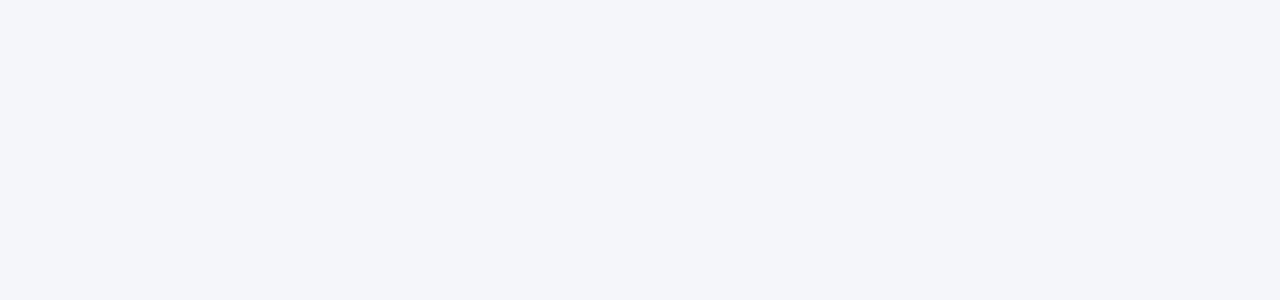
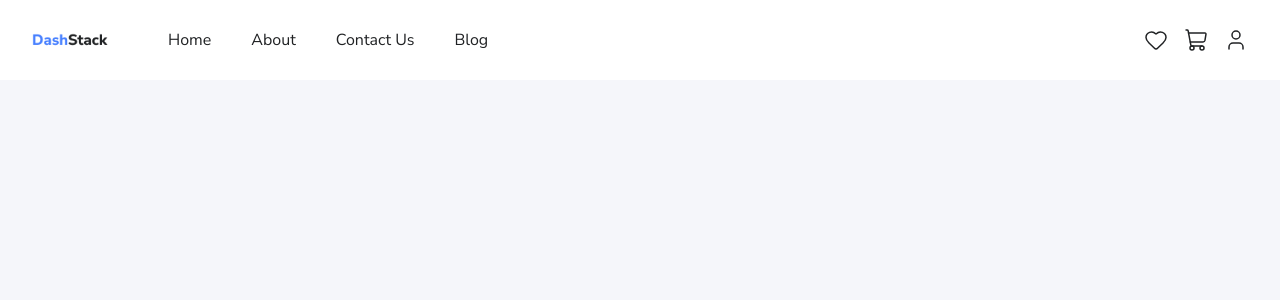
Before and after one commit to EhsanKhormehr/Dashboard, a Next.js app: page / in a window 1280 px wide. Shown: the top 300 px of the page. Built offline with nearby package versions, Linux system fonts and the light colour scheme.

Commit message:
feat: develop shop header

```diff
--- /dev/null
+++ b/src/app/(shop)/layout.tsx
@@ -0,0 +1,13 @@
+import ShopHeader from "@/components/layout/shop-header/shop-header";
+import React from "react";
+
+const Layout = ({ children }: { children: React.ReactNode }) => {
+  return (
+    <div>
+      <ShopHeader />
+      {children}
+    </div>
+  );
+};
+
+export default Layout;
--- /dev/null
+++ b/src/app/(shop)/page.tsx
@@ -0,0 +1,12 @@
+import MaxWidthWrapper from '@/components/common/max-width-wrapper'
+import React from 'react'
+
+const HomePage = () => {
+  return (
+    <div>
+
+    </div>
+  )
+}
+
+export default HomePage
--- /dev/null
+++ b/src/components/common/max-width-wrapper.tsx
@@ -0,0 +1,16 @@
+import { cn } from "@/lib/utils";
+
+type MaxWidthWrapperProps = {
+  children: React.ReactNode;
+  className?: string;
+};
+
+export default function MaxWidthWrapper({ children, className }: MaxWidthWrapperProps) {
+  return (
+    <div
+      className={cn("mx-auto w-full max-w-7xl px-4 sm:px-6 lg:px-8", className)}
+    >
+      {children}
+    </div>
+  );
+}
--- /dev/null
+++ b/src/components/layout/shop-header/shop-header-form.tsx
@@ -0,0 +1,16 @@
+import { Input } from "@/components/ui/input";
+import { Search } from "lucide-react";
+import React from "react";
+
+const ShopHeaderForm = () => {
+  return (
+    <div className="relative w-[350px] hidden lg:inline">
+      <form >
+        <Input type="text" placeholder="Search..." className="rounded-4xl pl-10 py-5 bg-muted text-muted-foreground" />
+        <Search className="absolute top-1/2 left-3 -translate-y-1/2 pointer-events-none text-muted-foreground" />
+      </form>
+    </div>
+  );
+};
+
+export default ShopHeaderForm;
--- /dev/null
+++ b/src/components/layout/shop-header/shop-header.tsx
@@ -0,0 +1,100 @@
+import React from "react";
+import MaxWidthWrapper from "../../common/max-width-wrapper";
+import Image from "next/image";
+import ShopHeaderForm from "./shop-header-form";
+import Link from "next/link";
+import { Heart, Menu, ShoppingCart, User } from "lucide-react";
+import {
+  Sheet,
+  SheetContent,
+  SheetTitle,
+  SheetTrigger,
+} from "@/components/ui/sheet";
+import { Button } from "@/components/ui/button";
+
+const ShopHeader = () => {
+  return (
+    <div className="bg-surface py-7">
+      <MaxWidthWrapper className="flex items-center justify-between">
+        <div className="flex items-center ">
+          <Image src={"/LogoLight.png"} width={96} height={32} alt="logo" />
+          <ul className=" items-center *:ml-10 hidden md:flex">
+            <li>
+              <Link href={"/"}>Home</Link>
+            </li>
+            <li>
+              <Link href={"/"}>About</Link>
+            </li>
+            <li>
+              <Link href={"/"}>Contact Us</Link>
+            </li>
+            <li>
+              <Link href={"/"}>Blog</Link>
+            </li>
+          </ul>
+        </div>
+        <div className="flex items-center">
+          <ul className="flex items-center *:ml-4">
+            <li>
+              <Link href={"/favorites"}>
+                <Heart strokeWidth={1.5} />
+              </Link>
+            </li>
+            <li>
+              <Link href={"/cart"}>
+                <ShoppingCart strokeWidth={1.5} />
+              </Link>
+            </li>
+            <li className="mr-10 md:mr-0">
+              <Link href={"/profile"}>
+                <User strokeWidth={1.5} />
+              </Link>
+            </li>
+            <li className="md:hidden">
+              <Sheet>
+                <SheetTrigger asChild>
+                  <Menu className="cursor-pointer" />
+                </SheetTrigger>
+                <SheetContent side="left">
+                  <SheetTitle></SheetTitle>
+                  <ul className="mt-10 px-6">
+                    <li>
+                      <Button variant={"ghost"}  asChild>
+                        <Link  className="py-6 w-full flex justify-start" href={"/"}>
+                          Home
+                        </Link>
+                      </Button>
+                    </li>
+                    <li>
+                      <Button variant={"ghost"}  asChild>
+                        <Link  className="py-6 w-full flex justify-start" href={"/"}>
+                          About
+                        </Link>
+                      </Button>
+                    </li>
+                    <li>
+                      <Button variant={"ghost"}  asChild>
+                        <Link  className="py-6 w-full flex justify-start" href={"/"}>
+                          Contact Us
+                        </Link>
+                      </Button>
+                    </li>
+                    <li>
+                      <Button variant={"ghost"}  asChild>
+                        <Link  className="py-6 w-full flex justify-start" href={"/"}>
+                          Blog
+                        </Link>
+                      </Button>
+                    </li>
+                  </ul>
+                </SheetContent>
+              </Sheet>
+            </li>
+          </ul>
+        </div>
+      </MaxWidthWrapper>
+    </div>
+  );
+};
+
+export default ShopHeader;
```
Also changed, not shown: src/app/page.tsx (deleted, +0 -7 lines).
